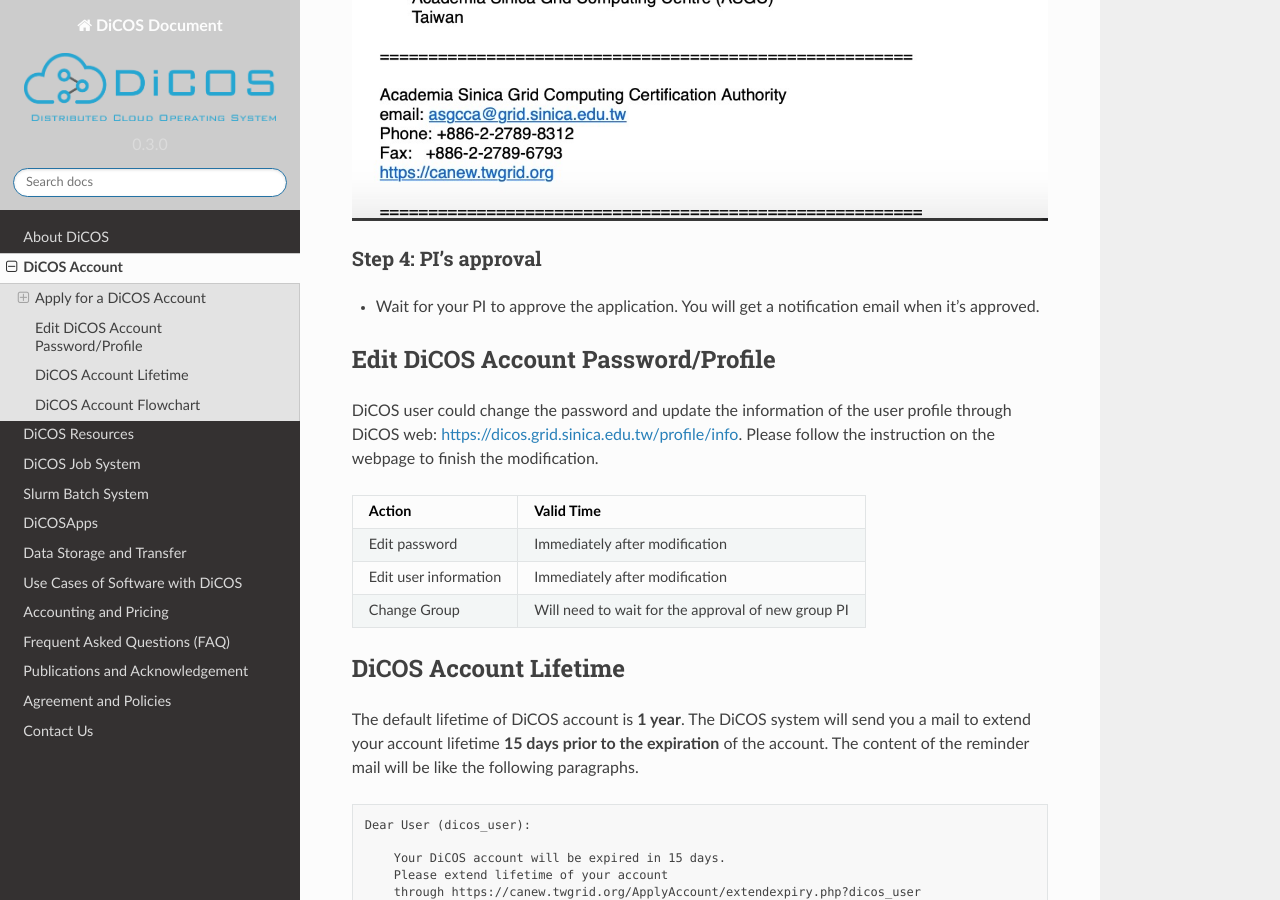
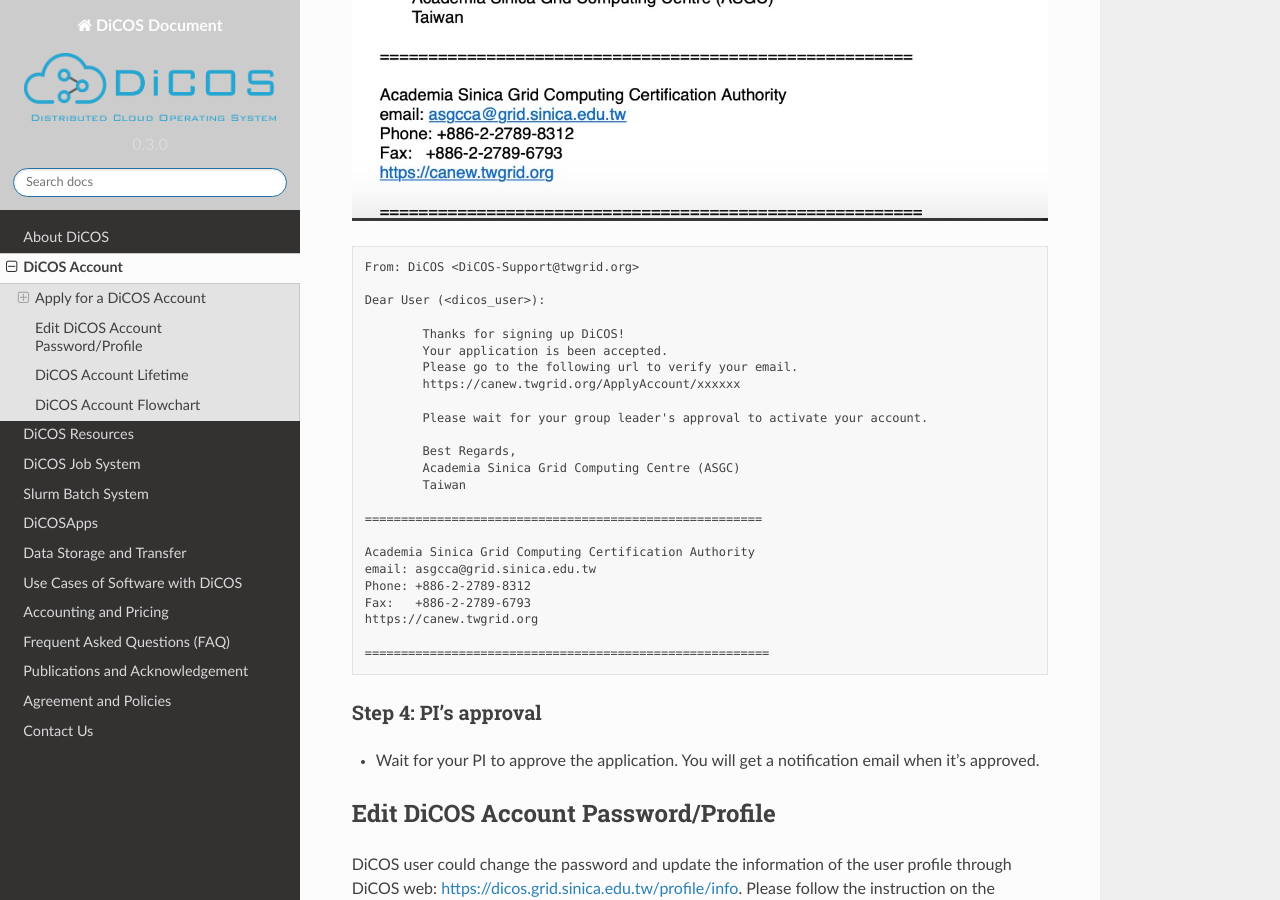
Before and after one commit to ASGCOPS/dicos_document, a Sphinx documentation site: the page built from docs/source/dicos_account.rst, in a window 1280 px wide and 900 px high, scrolled down 2305 px. Built offline with Sphinx 7.4.7 and the Read the Docs theme 2.0.0, drawn with Linux system fonts in a browser that asks for light colours.

Commit message:
Edit dicos_account.rst

```diff
--- a/docs/source/dicos_account.rst
+++ b/docs/source/dicos_account.rst
@@ -46,6 +46,35 @@
 * Check your mailbox and find our confirmation email (see format as below). Verify by clicking the url.
 
 .. image:: image/dicos_confirm_email.jpg
+
+
+::
+
+   From: DiCOS <DiCOS-Support@twgrid.org>
+
+   Dear User (<dicos_user>):
+
+           Thanks for signing up DiCOS!
+           Your application is been accepted.
+           Please go to the following url to verify your email.
+           https://canew.twgrid.org/ApplyAccount/xxxxxx
+
+           Please wait for your group leader's approval to activate your account.
+
+           Best Regards,
+           Academia Sinica Grid Computing Centre (ASGC)
+           Taiwan
+
+   =======================================================
+
+   Academia Sinica Grid Computing Certification Authority
+   email: asgcca@grid.sinica.edu.tw
+   Phone: +886-2-2789-8312
+   Fax:   +886-2-2789-6793
+   https://canew.twgrid.org
+
+   ========================================================
+
 
 Step 4: PI's approval
 ^^^^^^^^^^^^^^^^^^^^^^^^^^^^^^^^^^^
```
